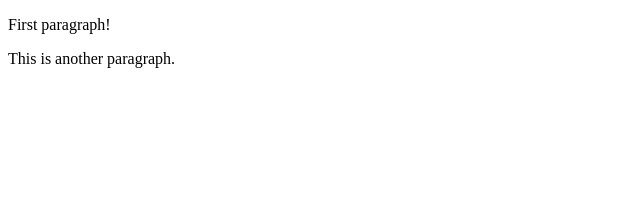
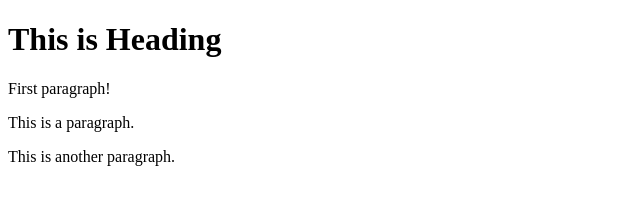
Before and after one commit to omerjansGit/learning-git, a plain HTML site: page index.html in a window 1280 px wide. Shown: the whole page, without its empty margins (0-640 px from the left). Drawn offline with Linux system fonts and the light colour scheme.

Commit message:
Update index.html

```diff
--- a/index.html
+++ b/index.html
@@ -4,7 +4,9 @@
 <title>Page Title</title>
 </head>
 <body>
+	<h1> This is Heading </h1>
 	<p> First paragraph! </p>
+	<p> This is a paragraph. </p>
 	<p> This is another paragraph. </p>
 </body>
 </html>
```
